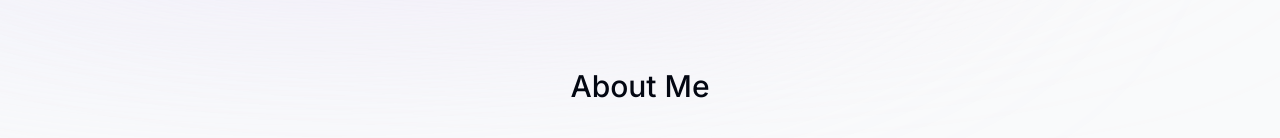
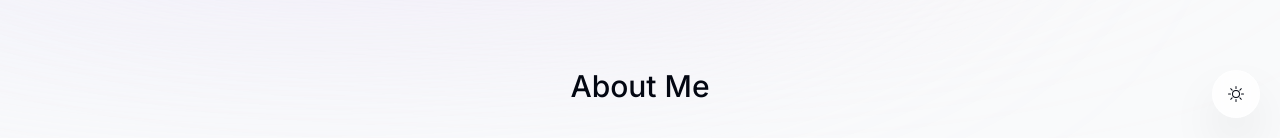
Before and after one commit to everybodyloveshaggis/cv-site-nextjs, a Next.js app: page / in a window 1280 px wide. Shown: the part 662-800 px from the top of the page. Built offline with nearby package versions, Linux system fonts and the light colour scheme; no server answers.

Commit message:
commiting for the end of the day

```diff
--- a/app/layout.tsx
+++ b/app/layout.tsx
@@ -5,6 +5,7 @@ import Header from '../components/header'
 import ActiveSessionContextProvider from '../context/active-session-context'
 import { Toaster } from 'react-hot-toast'
 import Footer from '../components/footer'
+import ThemeSwitch from '../components/theme-switch'
 
 const inter = Inter({ subsets: ['latin'] })
 
@@ -21,7 +22,7 @@ export default function RootLayout({
   return (
     <html lang="en" className='!scroll-smooth'>
       <body className={`${inter.className}
-      bg-gray-50 text-gray-950 relative pt-28 sm:pt-36`}>
+      bg-gray-50 text-gray-950 relative pt-28 sm:pt-36 dark:bg-gray-900 dark:text-gray-50 dark:text-opacity-90`}>
         <div className='bg-[#fbe2e3] absolute -z-10 top-[-6rem] right-[11rem] h-[31.25rem] w-[31.25rem] rounded-full blur-[10rem] sm:w-[68.7rem]'></div>
         <div className='bg-[#dbd7fb] absolute -z-10 top-[-1rem] left-[35rem] h-[31.25rem] w-[50rem] rounded-full blur-[10rem] sm:w-[68.7rem] md:left-[-33rem] lg:left-[-28rem] xl:left-[-15rem] 2xl:left-[-5rem]'></div>
         <ActiveSessionContextProvider>
@@ -29,6 +30,7 @@ export default function RootLayout({
           {children}
           <Footer />
           <Toaster position='bottom-center'/>
+          <ThemeSwitch />
         </ActiveSessionContextProvider>
         </body>
     </html>
--- /dev/null
+++ b/components/theme-switch.tsx
@@ -0,0 +1,39 @@
+"use client"
+
+import React, { useEffect, useState } from 'react'
+import { BsMoon, BsSun } from 'react-icons/bs'
+
+type Theme = "light" | "dark";
+
+export default function ThemeSwitch() {
+    const [theme, setTheme] = useState<Theme>("light");
+
+    const toggleTheme = () => {
+        if(theme ==="light"){
+            setTheme("dark");
+            window.localStorage.setItem("theme", "dark");
+        }else {
+            setTheme("light");
+            window.localStorage.setItem("theme", "light");
+        }
+    };
+
+    useEffect(() => {
+        const localTheme = window.localStorage.getItem("theme") as Theme | null;
+        if(localTheme){
+            setTheme(localTheme);
+        } else if(window.matchMedia("(prefers-color-scheme: dark)").matches){
+            setTheme("dark");
+        }
+    }, [])
+
+    return (
+        <button className='fixed bottom-5 right-5 bg-white w-[3rem] h-[3rem] bg-opacity-80 backdrop-blur-[0.5rem] border border-white
+        border-opacity-40 shadow-2xl rounded-full flex items-center justify-center hover:scale-[1.15] active:scale-105 transition-all'
+            onClick={ toggleTheme }>
+                {
+                    theme === "light" ? <BsSun /> : <BsMoon />
+                }
+        </button>
+    )
+}
```
